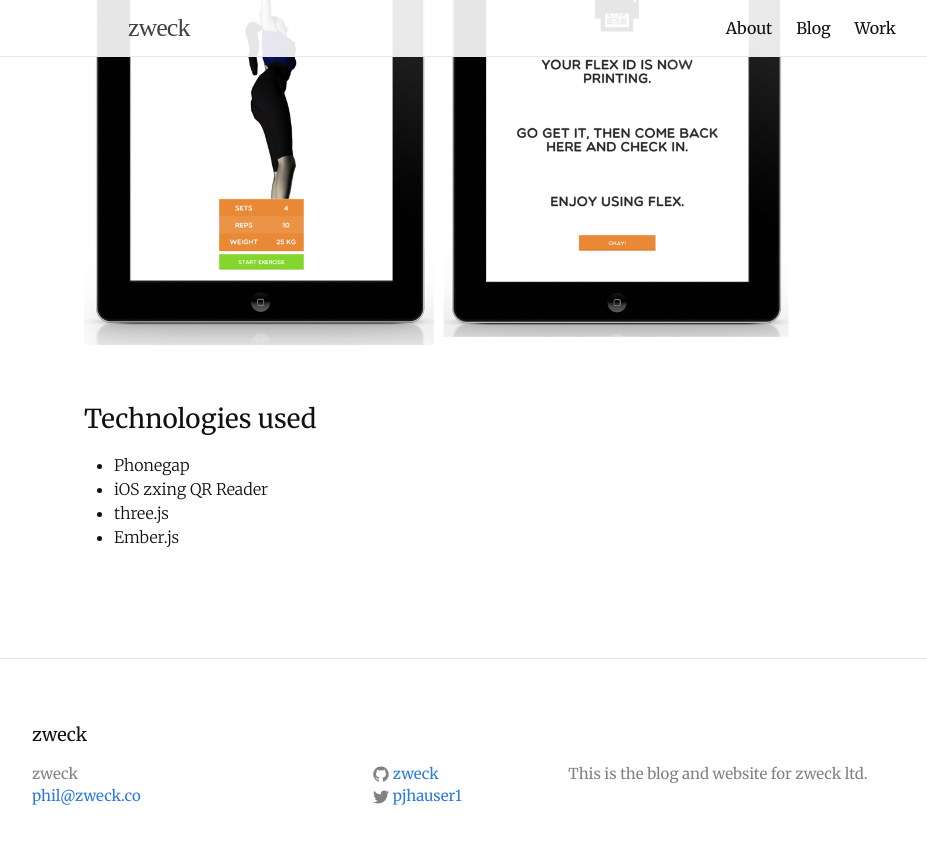
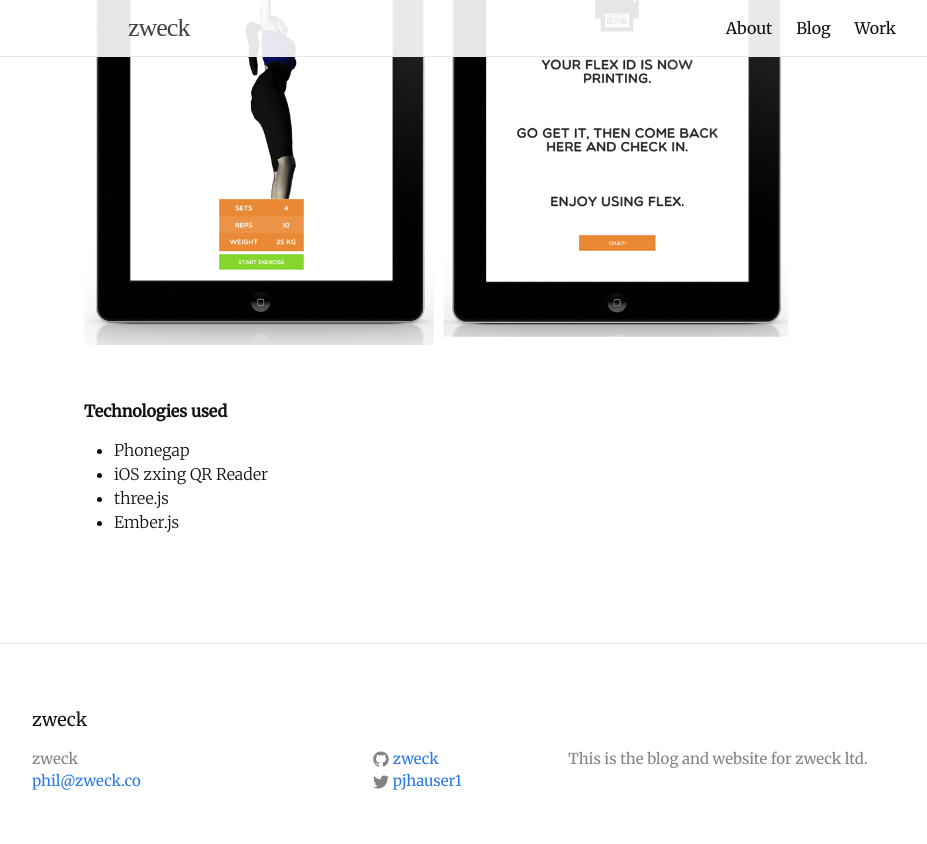
Before and after one commit to zweck/zweck.github.io, a Jekyll site: the page built from _posts/2016-03-04-flex.md, in a window 1280 px wide and 900 px high, scrolled down 1199 px. Shown: the top 844 px of the window, without its empty margins (128-1055 px from the left). Built offline with Jekyll 4.4.1, drawn with Linux system fonts in a browser that asks for light colours; some web fonts are replaced.

```diff
--- a/_posts/2016-03-04-flex.md
+++ b/_posts/2016-03-04-flex.md
@@ -17,7 +17,8 @@ I build the foundation of an iOS app using phonegap which intelligently creates
 ![](/img/flex2.png)
 
 <br>
-### Technologies used
+
+__Technologies used__
 - Phonegap
 - iOS zxing QR Reader
 - three.js
```
